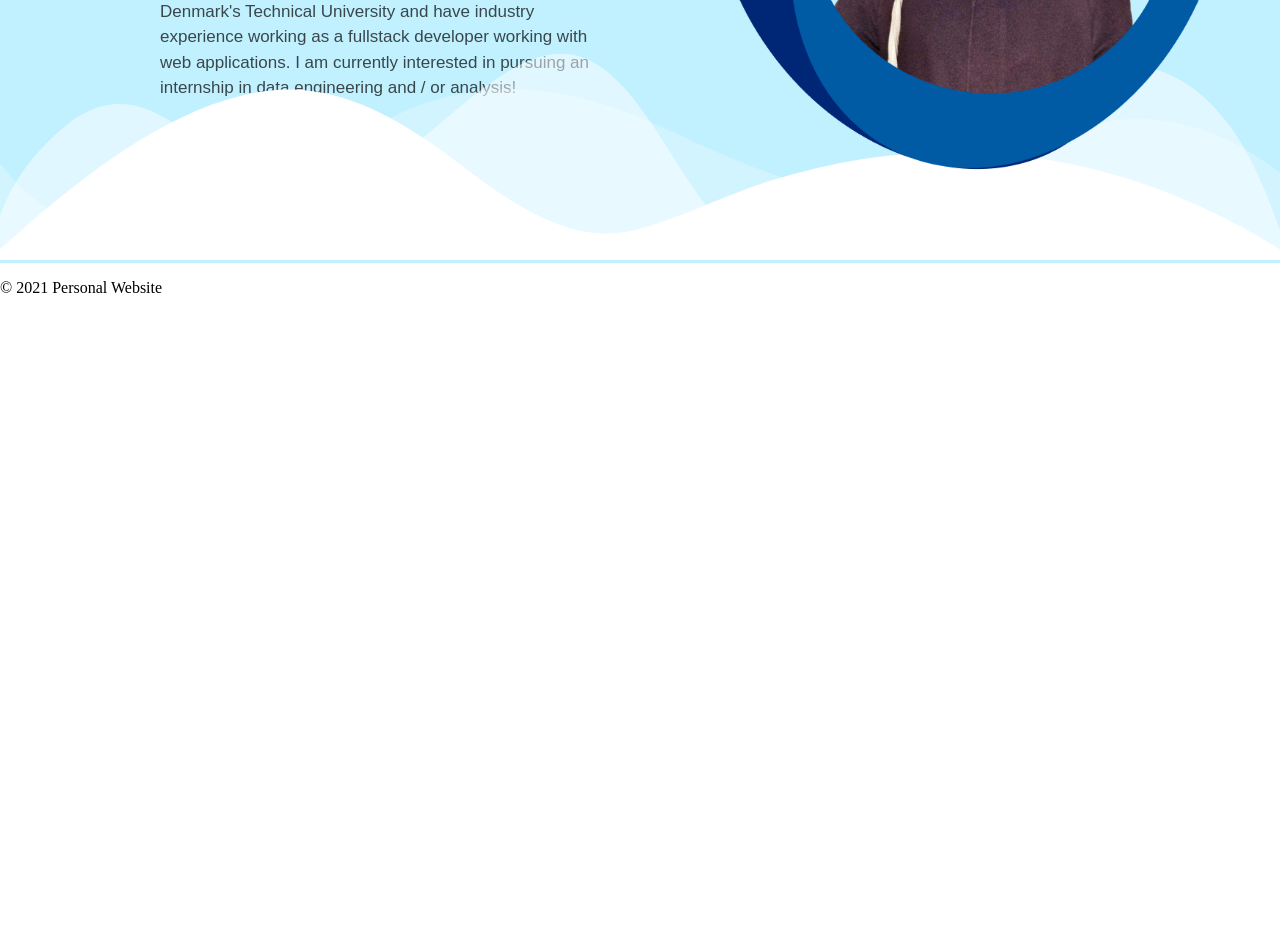
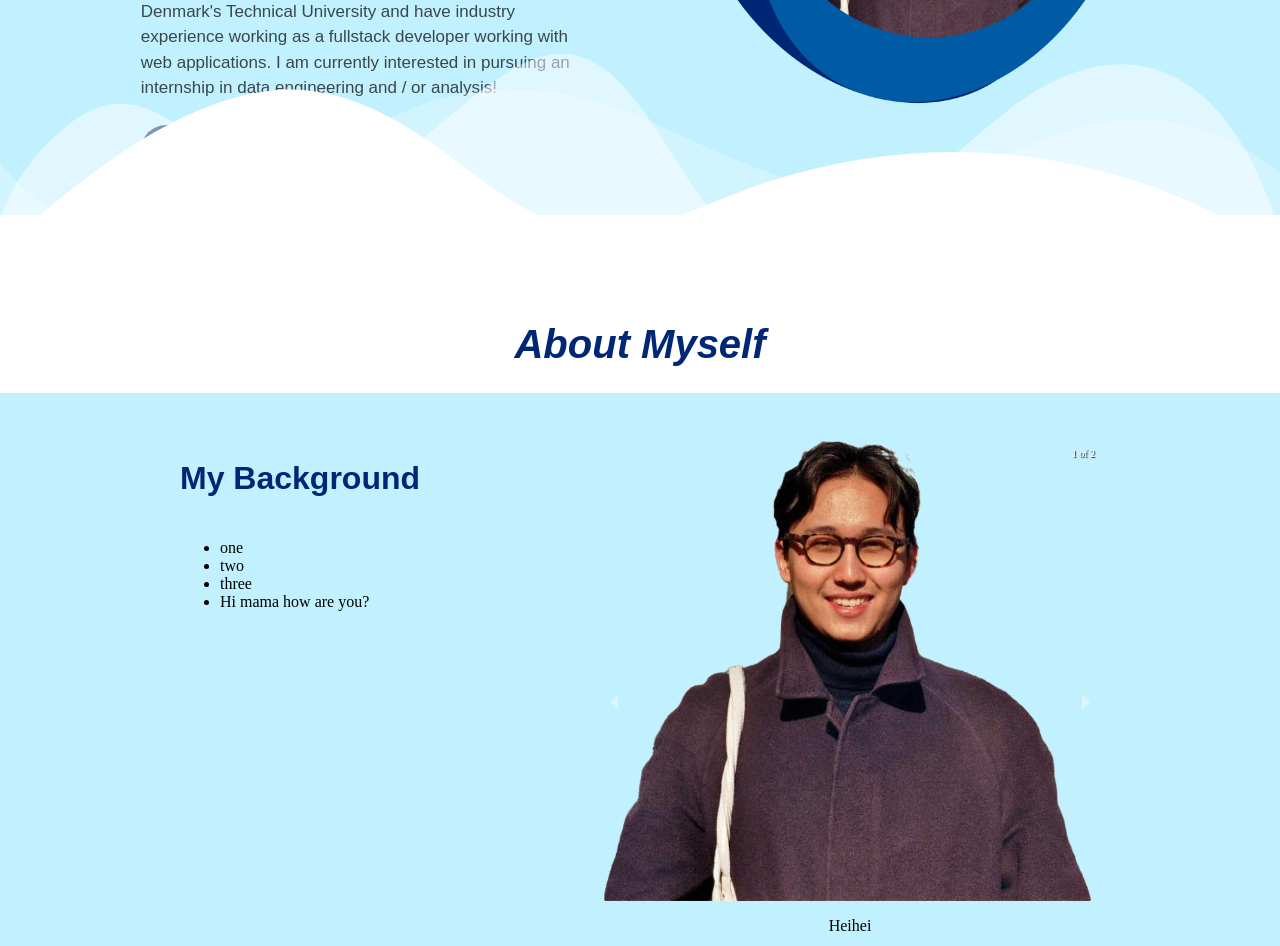
Before and after one commit to GisleGaren/personal-website, a Next.js app in the folder personal-website/: page / in a window 1280 px wide. Shown: the part 540-1486 px from the top of the page. Before the commit the page ends 1019 px from the top, so only its background shows below. Built offline with nearby package versions, Linux system fonts and the light colour scheme.

Commit message:
Imported a carousel

```diff
--- a/personal-website/src/components/layout/Footer.tsx
+++ b/personal-website/src/components/layout/Footer.tsx
@@ -1,7 +1,7 @@
 
 const Footer = () => {
     return (
-        <footer style={{height:"25vh"}}>
+        <footer style={{backgroundColor:"beige"}}>
             <p>© 2021 Personal Website</p>
         </footer>
     );
--- a/personal-website/src/components/layout/Navbar.css
+++ b/personal-website/src/components/layout/Navbar.css
@@ -37,6 +37,7 @@
   padding-bottom: 5px;
   height: 27px;
   z-index: 2;
+  font-family:Arial, Helvetica, sans-serif;
 }
 
 .links a.active {
--- a/personal-website/src/pages/index.css
+++ b/personal-website/src/pages/index.css
@@ -1,38 +1,38 @@
-.content{
+.content {
   background-color: rgb(193, 240, 255);
   min-height: 90vh;
-    width:100vw;
+  width: 100vw;
 }
 
-.content-display{
-    padding-top:15vh;
-    display:flex;
+.content-display {
+  padding-top: 15vh;
+  display: flex;
   justify-content: center;
   gap: 5vw;
 }
 
-.left-column{
-    display:flex;
+.left-column {
+  display: flex;
   flex-direction: column;
   width: 35vw;
 }
 
-.left-column h1{
+.left-column h1 {
   margin-top: 1vh;
   font-size: 9vh;
-    font-family:Arial, Helvetica, sans-serif;
+  font-family: Arial, Helvetica, sans-serif;
   line-height: 1;
   margin-bottom: 0;
 }
-.left-column h2{
+.left-column h2 {
   font-size: 1rem;
-    font-family:Arial, Helvetica, sans-serif;
-    color:  #002776;
+  font-family: Arial, Helvetica, sans-serif;
+  color: #002776;
   letter-spacing: 3px;
 }
 
-.left-column p{
-    margin-top:3vh;
+.left-column p {
+  margin-top: 3vh;
   font-family: Arial, Helvetica, sans-serif;
   line-height: 1.5;
   margin-bottom: 3vh;
@@ -41,7 +41,7 @@
 }
 
 .contactButton {
-    display: flex; /* Enable Flexbox for the button */
+  display: inline-flex; /* Enable Flexbox for the button */
   align-items: center; /* Vertically center the content */
   justify-content: center; /* Horizontally center the content */
   border-radius: 50px;
@@ -54,7 +54,8 @@
   padding: 10px 20px;
   font-size: 14px;
   font-weight: bold;
-    transition: background-color 0.3s ease, transform 0.2s ease, box-shadow 0.2s ease;
+  transition: background-color 0.3s ease, transform 0.2s ease,
+    box-shadow 0.2s ease;
   box-shadow: 0px 4px 6px rgba(0, 0, 0, 0.1);
   z-index: 10;
 }
@@ -82,25 +83,18 @@
   box-shadow: 0px 0px 0px 3px rgba(0, 39, 118, 0.4);
 }
 
-
-.right-column{
-    display:flex;
-    flex-direction: column;
-    width: 35vw;
-}
-
-.right-column img{
-    width: 70vh;
+.right-column img {
+  width: 38vw;
   height: auto;
-    position:static;
+  position: static;
   z-index: 3;
 }
 
 .custom-shape-divider-bottom-1718915441 {
   position: absolute;
+  z-index: 0;
+  width: 100%;
   bottom: 0;
-    left: 0;
-    width: 100%;
   overflow: hidden;
   line-height: 0;
   transform: rotate(180deg);
@@ -109,7 +103,7 @@
 .custom-shape-divider-bottom-1718915441 svg {
   position: relative;
   display: block;
-    width: calc(100% + 1.3px);
+  width: 100%;
   height: 225px;
 }
 
@@ -117,7 +111,37 @@
   fill: #ffffff;
 }
 
-
-.body h2{
+.body h2 {
   margin-top: 5px;
 }
+
+.about {
+  margin-top: 5vh;
+  padding-top: 10vh;
+  background-color: rgb(255, 255, 255);
+  display: flex;
+  justify-content: center;
+}
+.about h1 {
+  font-family: Arial, Helvetica, sans-serif;
+  font-size: 5vh;
+  font-style: italic;
+  color: #002776;
+}
+.about-content {
+  display: flex;
+  justify-content: space-evenly;
+  margin-top: 5vh;
+}
+
+.left-about {
+  display: flex;
+  flex-direction: column;
+  max-width: 40vw;
+}
+
+.left-about h2 {
+  font-family: Arial, Helvetica, sans-serif;
+  font-size: 4vh;
+  color: #002776;
+}
--- a/personal-website/src/pages/index.tsx
+++ b/personal-website/src/pages/index.tsx
@@ -1,4 +1,6 @@
 import "./index.css";
+import { Carousel } from 'react-responsive-carousel';
+import "react-responsive-carousel/lib/styles/carousel.min.css";
 
 const Home = () => {
   return (
@@ -17,12 +19,16 @@ const Home = () => {
           <div className="buttonContainer">
             <button className="contactButton">
               Contact Me
-              <img src="/images/Mail.png" className="contactButtonImage" alt="Mail Icon"></img>
+              <img
+                src="/images/Mail.png"
+                className="contactButtonImage"
+                alt="Mail Icon"
+              />
             </button>
           </div>
         </div>
         <div className="right-column">
-          <img src="/images/profilePimp.png"></img>
+          <img src="/images/profilePimp.png" />
         </div>
       </div>
       <div className="custom-shape-divider-bottom-1718915441">
@@ -36,17 +42,43 @@ const Home = () => {
             d="M0,0V46.29c47.79,22.2,103.59,32.17,158,28,70.36-5.37,136.33-33.31,206.8-37.5C438.64,32.43,512.34,53.67,583,72.05c69.27,18,138.3,24.88,209.4,13.08,36.15-6,69.85-17.84,104.45-29.34C989.49,25,1113-14.29,1200,52.47V0Z"
             opacity=".25"
             className="shape-fill"
-          ></path>
+          />
           <path
             d="M0,0V15.81C13,36.92,27.64,56.86,47.69,72.05,99.41,111.27,165,111,224.58,91.58c31.15-10.15,60.09-26.07,89.67-39.8,40.92-19,84.73-46,130.83-49.67,36.26-2.85,70.9,9.42,98.6,31.56,31.77,25.39,62.32,62,103.63,73,40.44,10.79,81.35-6.69,119.13-24.28s75.16-39,116.92-43.05c59.73-5.85,113.28,22.88,168.9,38.84,30.2,8.66,59,6.17,87.09-7.5,22.43-10.89,48-26.93,60.65-49.24V0Z"
             opacity=".5"
             className="shape-fill"
-          ></path>
+          />
           <path
             d="M0,0V5.63C149.93,59,314.09,71.32,475.83,42.57c43-7.64,84.23-20.12,127.61-26.46,59-8.63,112.48,12.24,165.56,35.4C827.93,77.22,886,95.24,951.2,90c86.53-7,172.46-45.71,248.8-84.81V0Z"
             className="shape-fill"
-          ></path>
+          />
         </svg>
+      </div>
+      <div className="about">
+        <h1>About Myself</h1>
+      </div>
+      <div className="about-content">
+        <div className="left-about">
+          <h2>My Background</h2>
+          <ul>
+            <li>one</li>
+            <li>two</li>
+            <li>three</li>
+            <li>Hi mama how are you?</li>
+          </ul>
+        </div>
+        <div className="right-about">
+          <Carousel width={500} autoPlay interval={8000} infiniteLoop showThumbs={false}>
+            <div>
+              <img src="/images/profile.png" />
+              <p>Heihei</p>
+            </div>
+            <div>
+              <img src="/images/profilePimp.png" alt="" />
+              <p>yoyo</p>
+            </div>
+          </Carousel>
+        </div>
       </div>
     </div>
   );
```
Also changed, not shown: personal-website/package.json (+4 -3 lines), personal-website/public/images/personIcon.png (added), 1 other file (tests, documents, lock files or other folders). Lines whose indentation alone changed are shown as unchanged.
